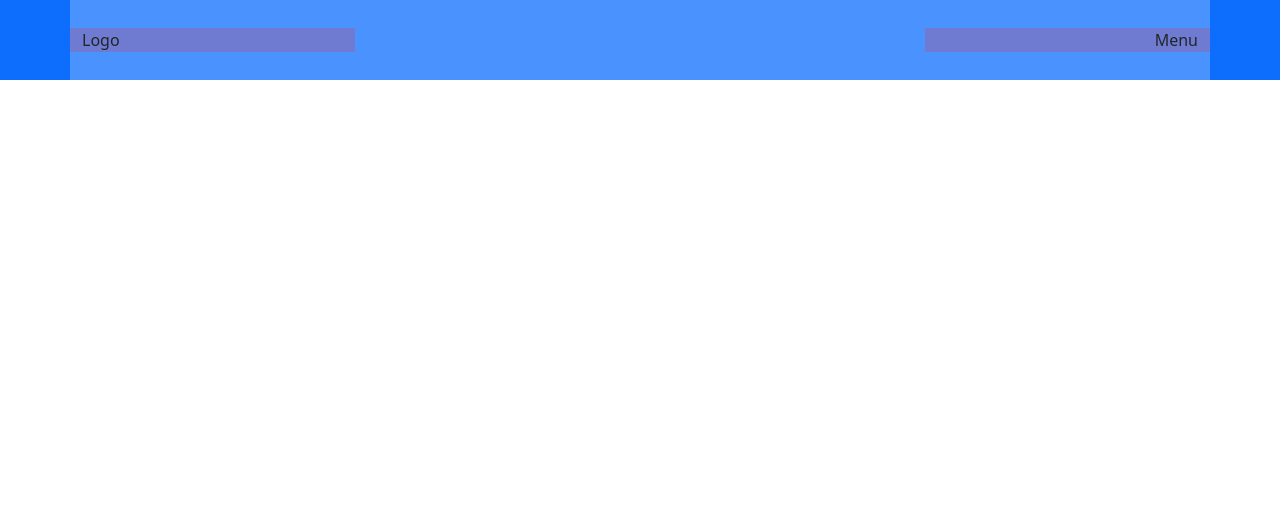
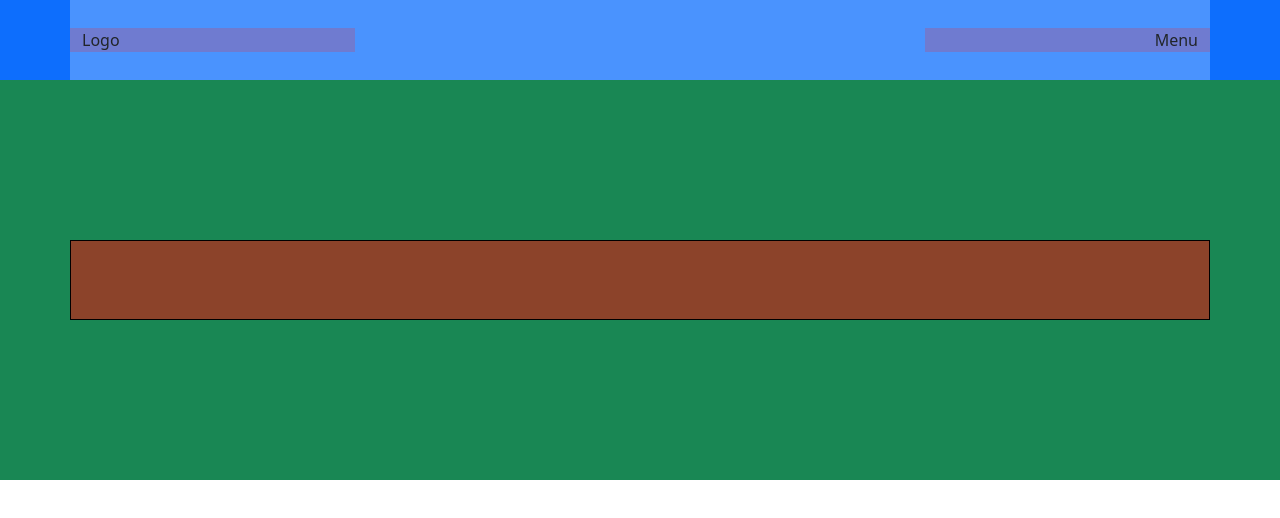
Before and after one commit to pierdomenicoguarnieri/html-css-bootstrap-freelancer, a plain HTML site: page index.html in a window 1280 px wide. Drawn offline with nearby package versions, Linux system fonts and the light colour scheme.

Commit message:
feat: main section "start-bootstrap"

```diff
--- a/assets/css/style.css
+++ b/assets/css/style.css
@@ -7,3 +7,7 @@
 header{
   height: 80px;
 }
+
+section{
+  min-height: 400px;
+}
--- a/index.html
+++ b/index.html
@@ -14,18 +14,33 @@
   <body>
     <header class="bg-primary">
       <div class="container h-100">
+
         <div class="row justify-content-md-between align-items-center h-100 bg-white bg-opacity-25">
+
           <div class="col-9 col-md-3 bg-danger bg-opacity-25">
             <span>Logo</span>
           </div>
+
           <div class="col-md-3 d-none d-md-block text-end bg-danger bg-opacity-25">
             <span>Menu</span>
           </div>
+
           <div class="col-3 d-md-none text-end bg-danger bg-opacity-25">
             <span>Hamburger Menu</span>
           </div>
         </div>
       </div>
     </header>
+
+    <main>
+
+      <section id="start-bootstrap" class="d-flex justify-content-center align-items-center bg-success">
+        <div class="container">
+          <div class="row">
+            <div class="col debug"></div>
+          </div>
+        </div>
+      </section>
+    </main>
   </body>
 </html>
```
